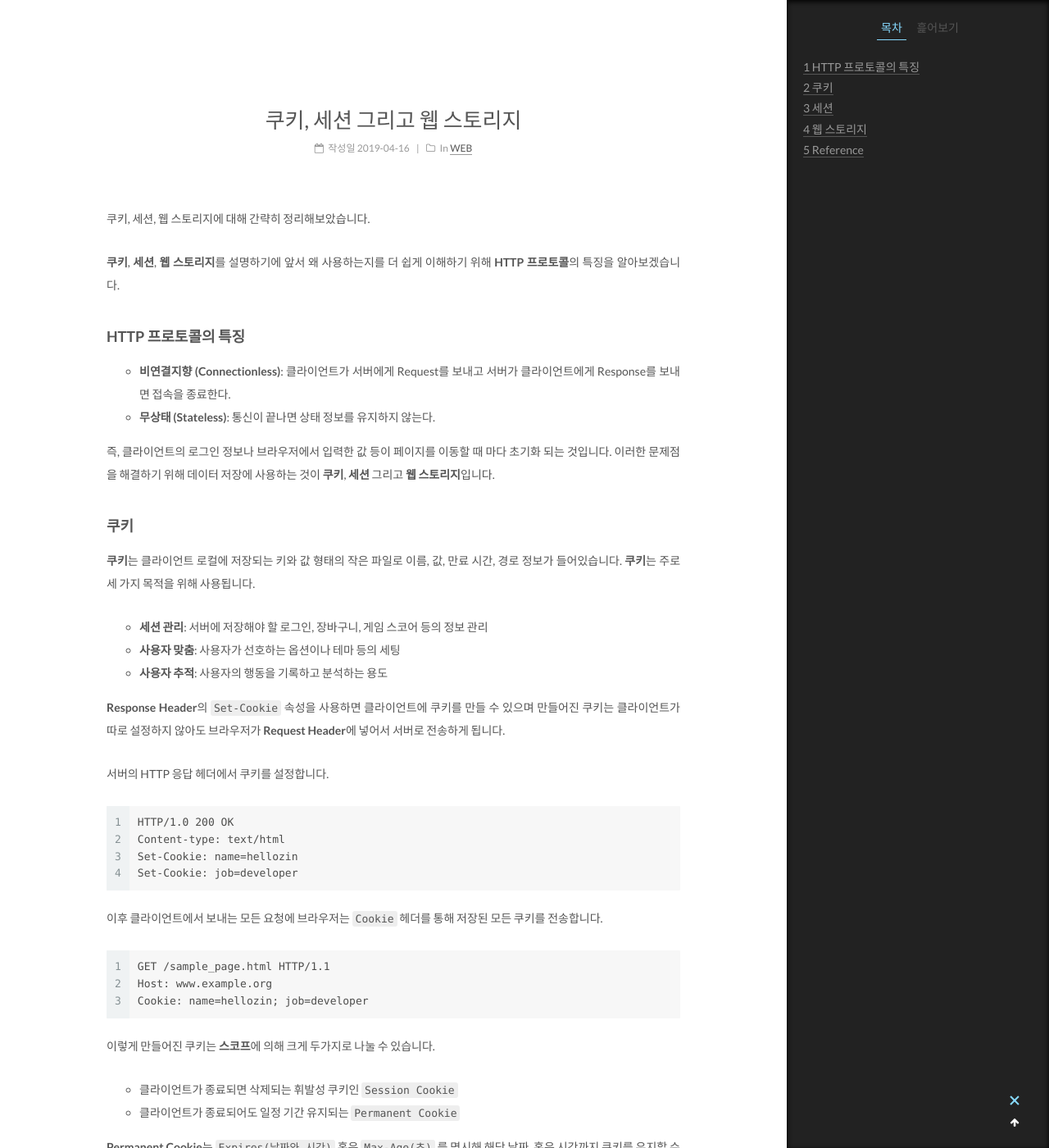
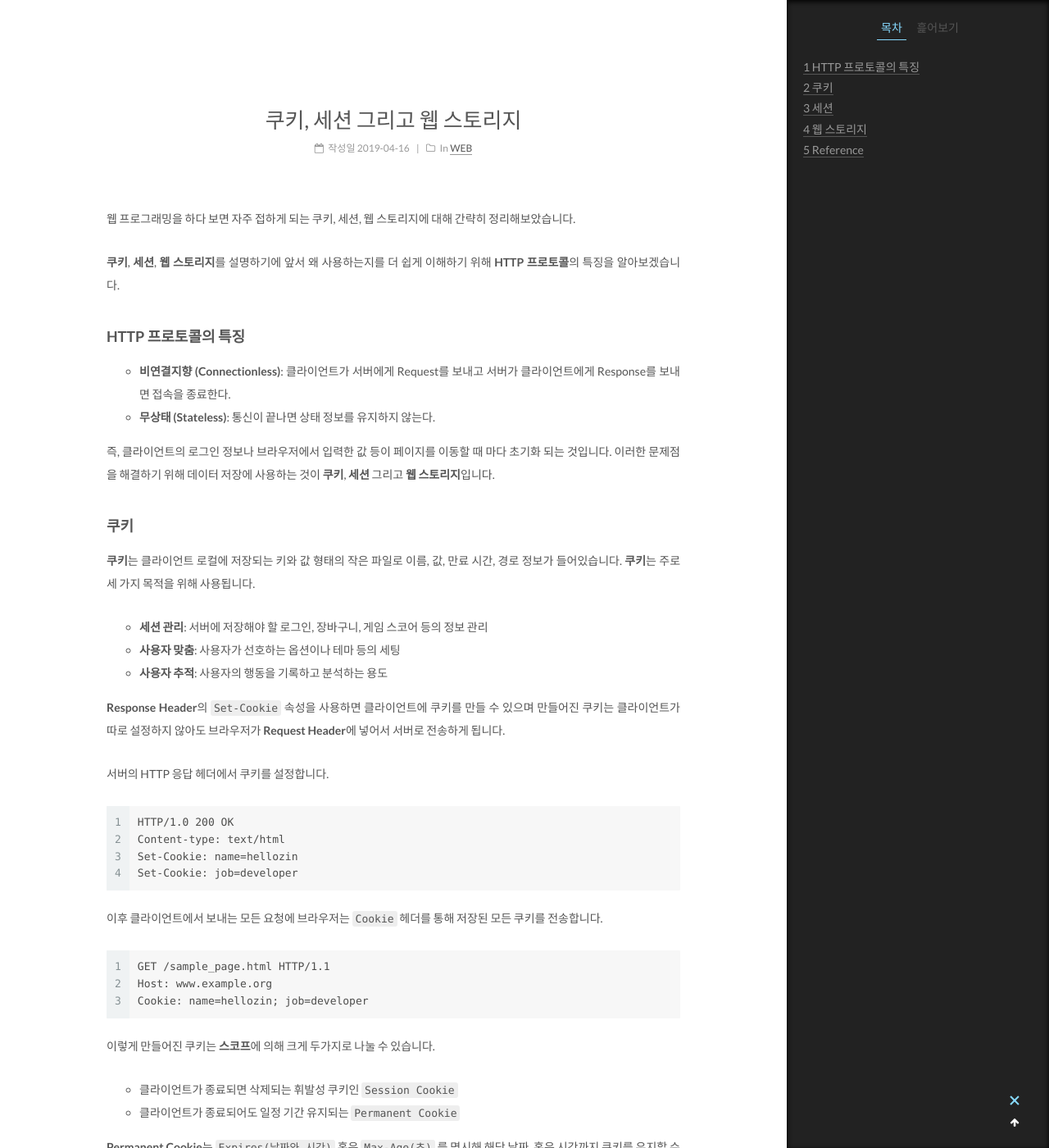
Before and after one commit to hellozin/hellozin.github.io, a Jekyll site: the page built from _posts/2019-04-16-cookie-session-webstorage.md, in a window 1280 px wide and 1400 px high, scrolled down 250 px. Shown: the whole window at 82% size. Built offline with Jekyll 4.4.1, drawn with Linux system fonts in a browser that asks for light colours.

Commit message:
간단 소개 수정

```diff
--- a/_posts/2019-04-16-cookie-session-webstorage.md
+++ b/_posts/2019-04-16-cookie-session-webstorage.md
@@ -7,7 +7,7 @@ tags:
   - study
 ---
 
-쿠키, 세션, 웹 스토리지에 대해 간략히 정리해보았습니다.
+웹 프로그래밍을 하다 보면 자주 접하게 되는 쿠키, 세션, 웹 스토리지에 대해 간략히 정리해보았습니다.
 
 <!-- more -->
 
```
